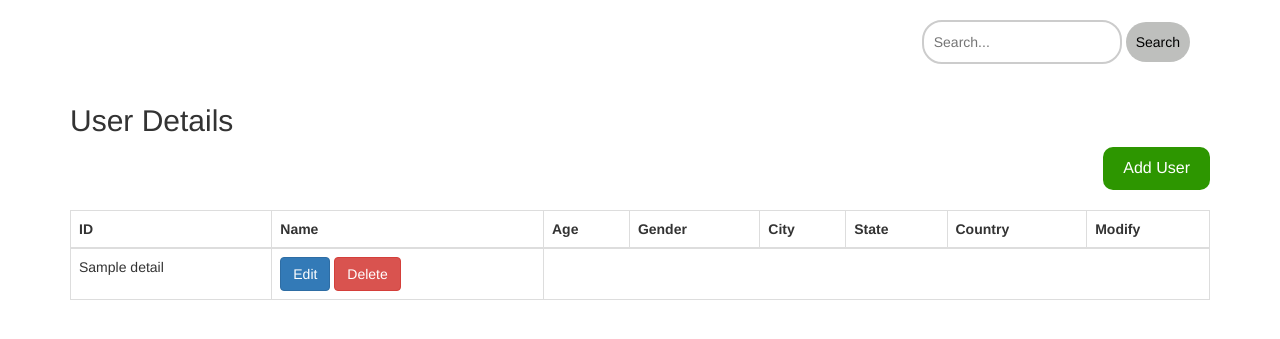
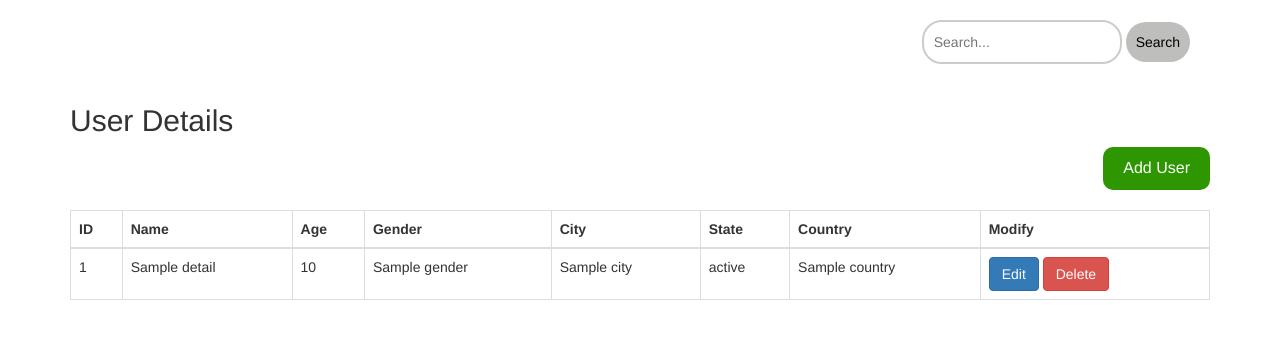
Before and after one commit to vysnu96/python, a Flask app: page / in a window 1280 px wide. Shown: the top 339 px of the page. Run offline with Flask 3, Linux system fonts and the light colour scheme; a database or web service that is not in the repository returns one stand-in record (values such as "Sample title"); some libraries are stand-ins or nearby versions.

Commit message:
Add files via upload

```diff
--- a/templates/new-home.html
+++ b/templates/new-home.html
@@ -5,7 +5,8 @@
   <meta charset="utf-8">
   <meta name="viewport" content="width=device-width, initial-scale=1">
   <link rel="stylesheet" href="https://maxcdn.bootstrapcdn.com/bootstrap/3.4.1/css/bootstrap.min.css">
-  <script src="https://ajax.googleapis.com/ajax/libs/jquery/3.7.1/jquery.min.js"></script>
+<!--  <script src="https://ajax.googleapis.com/ajax/libs/jquery/3.7.1/jquery.min.js"></script>-->
+  <script src="https://ajax.googleapis.com/ajax/libs/jquery/3.5.1/jquery.min.js"></script>
   <script src="https://maxcdn.bootstrapcdn.com/bootstrap/3.4.1/js/bootstrap.min.js"></script>
 </head>
 <style>
@@ -123,13 +124,18 @@
     <tbody>
     {% for i in result %}
     <tr>
-      {% for j,k in i.items() %}
-          <td>{{k}}</td>
-      {% endfor %}
-      <td>
-        <button class="btn btn-primary edit-btn" data-toggle="modal" data-target="#editModal">Edit</button>
-        <button class="btn btn-danger">Delete</button>
-      </td>
+          <td>{{i._id}}</td>
+          <td>{{i.name}}</td>
+          <td>{{i.age}}</td>
+          <td>{{i.gender}}</td>
+          <td>{{i.city}}</td>
+          <td>{{i.state}}</td>
+          <td>{{i.country}}</td>
+          <td>
+            <button class="btn btn-primary edit-btn" data-value="{{i._id}}" data-toggle="modal" data-target="#editModal">Edit</button>
+            <button class="btn btn-danger delete-btn" data-value="{{i._id}}" data-toggle="modal" data-target="#deleteModal">Delete</button>
+
+          </td>
     </tr>
     {% endfor %}
 
@@ -139,7 +145,7 @@
 </div>
 
 <!--Modal design starts here-->
-<!--  My Modal   -->
+<!--  Edit Modal   -->
 
 <div class="modal fade" id="editModal" role="dialog">
     <div class="modal-dialog">
@@ -152,7 +158,7 @@
         </div>
         <div class="modal-body">
 
-          <form method="post" action="modify">
+          <form method="post" action="update">
             <label for="id">ID</label><br>
             <input type="text" name="id" id="id">
             <br><br>
@@ -188,43 +194,96 @@
   </div>
 
 
+
+
+<!--Delete Modal-->
+
+<div class="modal fade" id="deleteModal" role="dialog">
+    <div class="modal-dialog">
+
+      <!-- Modal content-->
+      <div class="modal-content">
+        <div class="modal-header">
+          <button type="button" class="close" data-dismiss="modal">&times;</button>
+          <h4 class="modal-title">Edit Details</h4>
+        </div>
+<form action="delete" method="post">
+        <div class="modal-body">
+
+            <p>Do you want to delete the data with the name <strong><span id="delete-name" ></span></strong> and the ID <strong><span id="delete-id"></span></strong></p>
+            <input type="submit" name="deleteButton" id="deleteButton">
+
+        </div>
+        <div class="modal-footer">
+            <button type="button" class="btn btn-default" data-dismiss="modal">Submit</button>
+            <button type="button" class="btn btn-default" data-dismiss="modal">Close</button>
+          </div>
+        </form>
+      </div>
+    </div>
+  </div>
+
+
+
+
+
+
 </body>
 
 <script>
 
+<!--Edit Functionality-->
+$(document).ready(function() {
+  $('.edit-btn').on('click', function(e) {
+      var userId = $(this).attr('data-value');
+      console.log(userId)
 
-document.addEventListener('DOMContentLoaded', function() {
-  document.querySelectorAll('.edit-btn').forEach(function(button) {
-      button.addEventListener('click', function() {
-          // Get the current row
-          var row = this.closest('tr');
-
-          // Get data from the row's <td> elements
-          var id = row.cells[0].textContent;
-          var name = row.cells[1].textContent;
-          var age = row.cells[2].textContent;
-          var gender = row.cells[3].textContent;
-          var city = row.cells[4].textContent;
-          var state = row.cells[5].textContent;
-          var country = row.cells[6].textContent;
-
-          // Now you can use these variables to populate the modal fields or for any other purpose
-          console.log("Name: " + name);
-          console.log("Age: " + age);
-          console.log("Gender: " + gender);
-
-          // Example of populating modal fields (assuming you have these input fields in your modal)
-          document.querySelector('#editModal #id').value = id;
-          document.querySelector('#editModal #name').value = name;
-          document.querySelector('#editModal #age').value = age;
-          document.querySelector('#editModal #gender').value = gender;
-          document.querySelector('#editModal #city').value = city;
-          document.querySelector('#editModal #state').value = state;
-          document.querySelector('#editModal #country').value = country;
+      $.ajax({
+          url: '/get_user',  // URL to get user data
+          type: 'POST',
+          data: { Id: userId },
+          success: function(data) {
+              // Populate the modal fields with the data returned from the
+              console.log(data)
+              $('#id').val(data._id);
+              $('#name').val(data.name);
+              $('#age').val(data.age);
+              $('#gender').val(data.gender);
+              $('#city').val(data.city);
+              $('#state').val(data.state);
+              $('#country').val(data.country);
+          },
+          error: function(xhr, status, error) {
+              console.error('Error fetching user data:', error);
+          }
       });
   });
 });
 
 
+
+<!--Delete Functionality-->
+$(document).ready(function() {
+  $('.delete-btn').on('click', function(e) {
+      var userId = $(this).attr('data-value');
+      console.log(userId)
+
+      $.ajax({
+          url: '/get_user',  // URL to get user data
+          type: 'POST',
+          data: { Id: userId },
+          success: function(data) {
+              // Populate the modal fields with the data returned from the Flask
+              console.log(data)
+              $('#delete-id').text(data._id);
+              $('#delete-name').text(data.name);
+          },
+          error: function(xhr, status, error) {
+              console.error('Error fetching user data:', error);
+          }
+      });
+  });
+});
+
 </script>
 </html>
```
